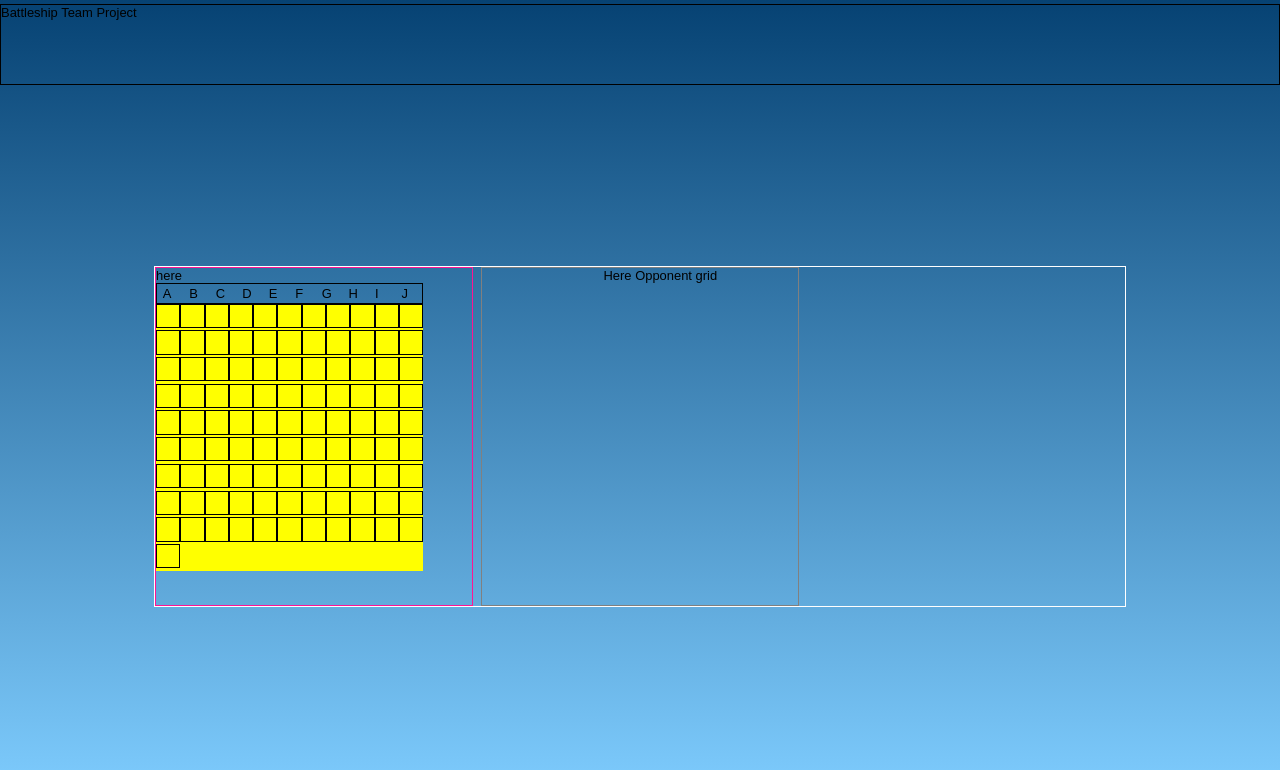
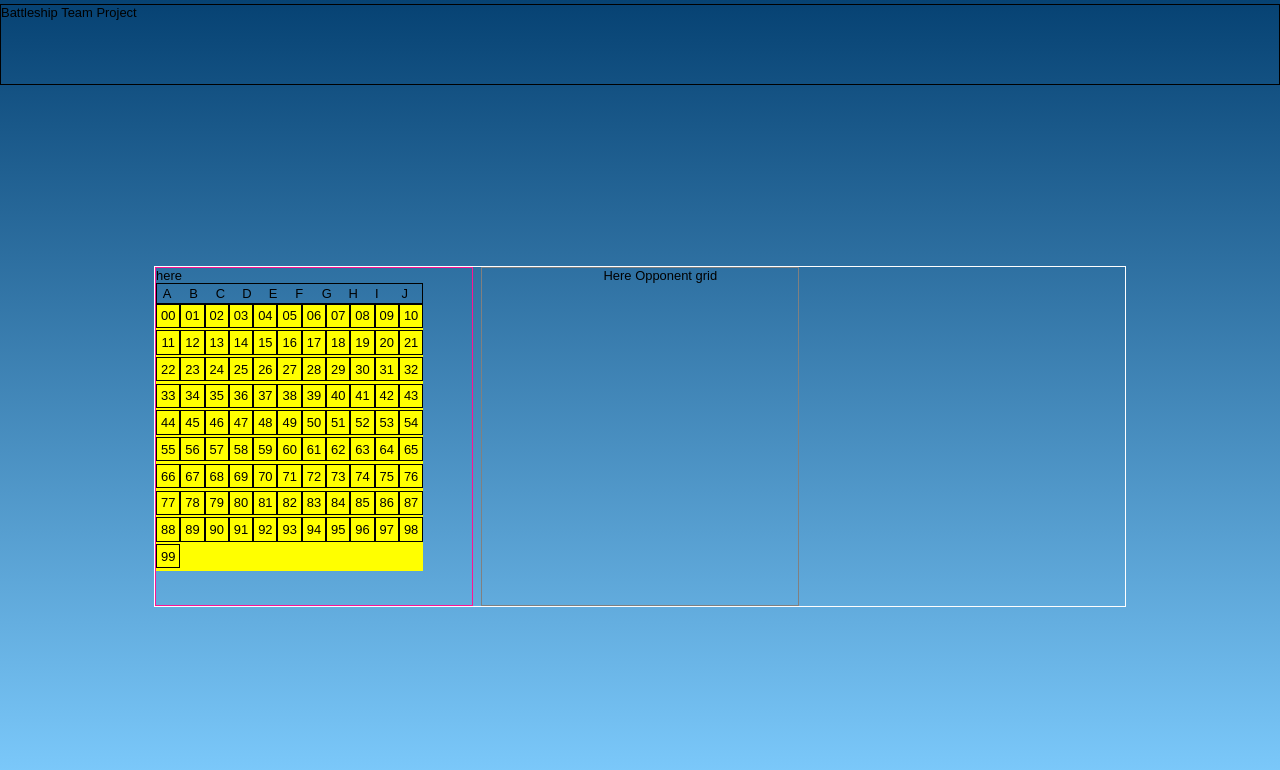
Before and after one commit to dor29494/Battleship_Team_Project, a React (Create React App) app in the folder client-side/Client_dor/: page / in a window 1280 px wide. Shown: the top 770 px of the page. Built offline with nearby package versions, Linux system fonts and the light colour scheme.

Commit message:
Full X,y index grid

```diff
--- a/client-side/Client_dor/src/view/TopBar.jsx
+++ b/client-side/Client_dor/src/view/TopBar.jsx
@@ -10,6 +10,7 @@ const TopBar = ()=>{
     <div>
         Battleship Team Project
     </div>
+
 </Wrapper>
 
 
--- a/client-side/Client_dor/src/view/UserGrid.jsx
+++ b/client-side/Client_dor/src/view/UserGrid.jsx
@@ -20,7 +20,7 @@ const [abc_store , set_abc_store] = useState(['A','B','C','D','E','F','G','H','I
             {abc_store.map(abc => <AbcDiv>{abc}</AbcDiv>)}
                 </AbcWrapper>
             <Grid>
-                {grid_array.map((xArr,Xindex) =><Pixel> id={Xindex,0}</Pixel> && xArr.map((yArr, Yindex) => <Pixel id={ Yindex,Xindex} value={Yindex} key={`g${Yindex}`} onClick={show}></Pixel>))}
+                {grid_array.map((xArr,Xindex) =><Pixel> id={Xindex}</Pixel> && xArr.map((yArr, Yindex) => <Pixel id={Xindex,Yindex} value={Yindex} key={`g${Yindex}`} onClick={show}>{Xindex}{Yindex}</Pixel>))}
                 {/* {grid_array.map((grid, index) => <Pixel id={ index} value={index} key={`g${index}`} onClick={show}></Pixel>)} */}
             </Grid>
 
```
Also changed, not shown: 1 other file (tests, documents, lock files or other folders).
